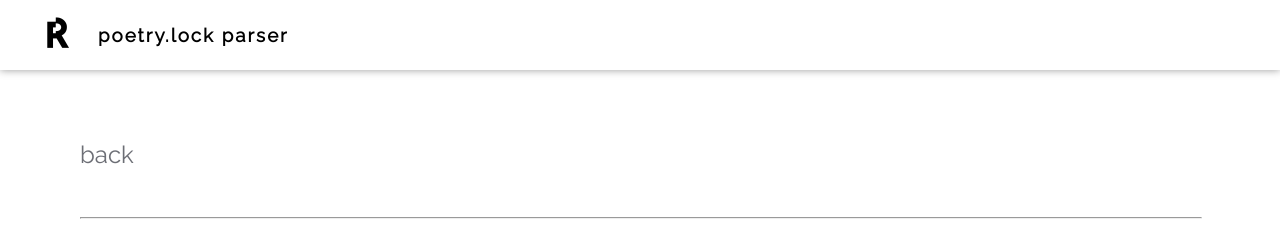
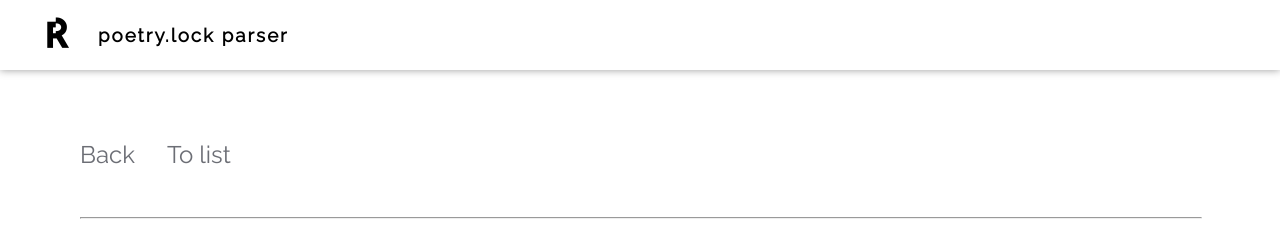
Before and after one commit to mingg1/Reaktor-assignment, a React (Create React App) app in the folder client/: page /1 in a window 1280 px wide. Shown: the top 230 px of the page. Built offline with nearby package versions, Linux system fonts and the light colour scheme.

Commit message:
added button to main page

```diff
--- a/client/src/index.js
+++ b/client/src/index.js
@@ -1,8 +1,8 @@
 import React from 'react';
 import ReactDOM from 'react-dom/client';
 import { BrowserRouter as Router } from 'react-router-dom';
-import App from './App';
-import './index.css';
+import App from './routers/App';
+import './styles/index.css';
 
 const root = ReactDOM.createRoot(document.getElementById('root'));
 root.render(
--- a/client/src/App.js
+++ b/client/src/routers/App.js
@@ -2,7 +2,7 @@ import { React, useState } from 'react';
 import { Routes, Route } from 'react-router-dom';
 import Home from './Home';
 import Detail from './Detail';
-import Header from './components/Header';
+import Header from '../components/Header';
 
 const App = () => {
   const [packageList, setPackageList] = useState([]);
--- a/client/src/Detail.js
+++ b/client/src/routers/Detail.js
@@ -1,9 +1,10 @@
 import { React } from 'react';
-import { Link, useParams } from 'react-router-dom';
-import PackageInfo from './components/PackageInfo';
+import { Link, useNavigate, useParams } from 'react-router-dom';
+import PackageInfo from '../components/PackageInfo';
 
 const Detail = ({ data }) => {
   const { id } = useParams();
+  const navigate = useNavigate();
   const currentPackage = data.find((pkg) => pkg.id === +id);
 
   const getReverseDependencies = (pkgName) => {
@@ -33,7 +34,17 @@ const Detail = ({ data }) => {
   return (
     <main>
       <section>
-        <Link to={'/'}>back</Link>
+        <div className="link-container">
+          <button
+            className="back"
+            onClick={() => {
+              navigate(-1);
+            }}
+          >
+            Back
+          </button>
+          <Link to={'/'}>To list</Link>
+        </div>
         <h1>{currentPackage?.name}</h1>
         <hr />
         <PackageInfo title="Description">
--- a/client/src/Home.js
+++ b/client/src/routers/Home.js
@@ -1,6 +1,6 @@
 import { React } from 'react';
 import { Link } from 'react-router-dom';
-import FileForm from './components/FileForm';
+import FileForm from '../components/FileForm';
 const Home = ({
   data,
   setPackageList,
--- a/client/src/index.css
+++ b/client/src/styles/index.css
@@ -157,12 +157,22 @@ li {
   color: var(--content-color);
 }
 
-a {
+a,
+.back {
   text-decoration: none;
   color: var(--content-color);
 }
 
-a:hover {
+.back {
+  padding: 0;
+  border: none;
+  font-size: 1.5rem;
+  font-weight: 400;
+}
+
+a:hover,
+.back:hover {
+  background-color: transparent;
   color: var(--accent-color);
 }
 
@@ -187,3 +197,8 @@ mark {
   border: var(--border-style);
   vertical-align: middle;
 }
+
+.link-container {
+  display: flex;
+  gap: 2rem;
+}
```
